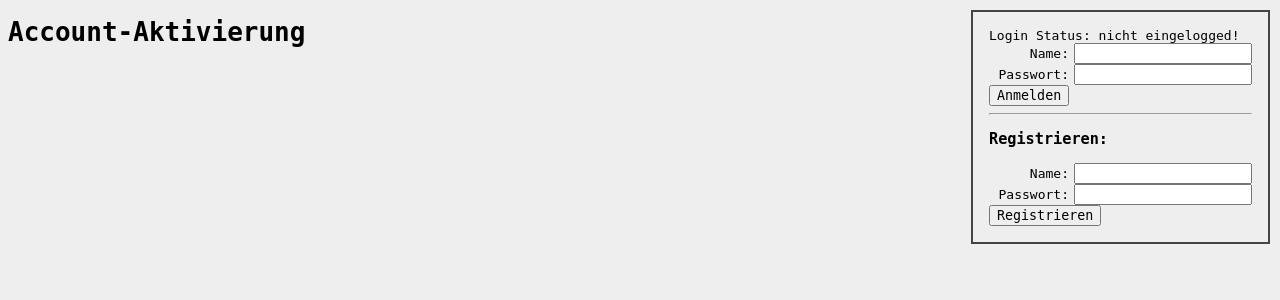
After one commit to Nutzer1548/php_login_session, a PHP site: page /activate.php in a window 1280 px wide. The commit adds this page. Shown: the top 300 px of the page. Run offline with PHP 8.4, Linux system fonts and the light colour scheme.

Commit message:
added no-cache to index.php, for development. [x] realized: bit in mysql works like a nightmare with php. Changed it to tinyint! [x] session.php: cleanup. check for activated account. cleanup activationcode for url-use. added account activation. [x] verification of email / registering user

```diff
--- /dev/null
+++ b/activate.php
@@ -0,0 +1,30 @@
+<!doctype html>
+<html><head><title>Account-aActivation</title>
+<meta charset="UTF-8"/>
+<link rel="stylesheet" type="text/css" href="main.css"/>
+</head><body>
+
+<h1>Account-Aktivierung</h1>
+
+<div>
+<?php
+	$act=@require('pls/activate_account.php');
+	if($act===false){
+		die('ERROR in activation-script. Please contact admin.');
+	}
+	if($act['ok']===true){
+		echo 'Congratulations! Your account is now activated and ready to use.!<br/>Please use the login-form and log in with your login data.';
+	}else{
+		if($act['error']!==null)
+		echo 'Your account couldn\'t be activated.<br/><div class="warning"><span>ERROR:</span> '.$act['error'].'</div>';
+	}
+?>
+</div>
+
+<div id="pls_status">
+<?php
+@include("status.php");
+?>
+</div>
+
+</body></html>
--- a/db_table.sql
+++ b/db_table.sql
@@ -10,7 +10,7 @@ create table users(
 	login_last_date date,
 --	verify_string varchar(128) not null,
 
-	flags bit(1) default 0 not null, -- 0x01 = activated
+	flags tinyint unsigned default 0 not null, -- 0x01 = activated
 
 	primary key (id),
 	unique(login_email)
@@ -42,4 +42,4 @@ create table task_activate_user(
 ) default charset=utf8 collate=utf8_unicode_ci;
 
 insert into task_activate_user (user_id, verify_string) values
-	(1,'yDsNMZiIKLJG9AW2giOeOZwHRt4em/Izk+RyUPBs');
+	(1,'yDsNMZiIKLJG9AW2giOeOZwHRt4em_Izk-RyUPBs');
--- a/index.php
+++ b/index.php
@@ -1,3 +1,8 @@
+<?php
+header("Cache-Control: no-store, no-cache, must-revalidate, max-age=0");
+header("Cache-Control: post-check=0, pre-check=0", false);
+header("Pragma: no-cache");
+?>
 <?php @require_once('pls/session.php'); ?>
 <!doctype html>
 <html><head><title>PhP-Login-Session</title>
--- a/login_form.php
+++ b/login_form.php
@@ -1,10 +1,10 @@
-<form method="post" id="loginform">
+<form action="index.php" method="post" id="loginform">
 	<label for="login_name">Name:</label><input type="text" id="login_name" name="login_name" /><br/>
 	<label for="login_pass">Passwort:</label><input type="password" id="login_pass" name="login_pass" /><br/>
 	<input type="submit" name="login_check" value="Anmelden"/>
 </form>
 <hr/>
-<form method="post" id="regform">
+<form action="index.php" method="post" id="regform">
 	<h3>Registrieren:</h3>
 	<label for="reg_name">Name:</label><input type="text" id="reg_name" name="email" /><br/>
 	<label for="reg_pass">Passwort:</label><input type="password" id="reg_pass" name="password" /><br/>
--- a/main.css
+++ b/main.css
@@ -28,3 +28,17 @@ iframe{
 	text-align:right;
 	margin-right:5px;
 }
+
+.warning{
+	padding:8px 2px;
+	margin:2px -3px;
+	background:ffeeee;
+	border:1px solid #ddcccc;
+	color:#440000;
+	font-size:110%;
+	max-width:250px;
+}
+
+.warning span:first-child{
+	font-weight:bold;
+}
--- a/pls/activate_account.php
+++ b/pls/activate_account.php
@@ -12,30 +12,32 @@ todo: when it's realy important to contact the admin, perhaps contact the admin
 
 function activate_account(){
 	$ret['ok']=false;
-	$ret['error']=null:
+	$ret['error']=null;
 
-	if(!isset($_GET['key']) return $ret;
-	if(!isset($_GET['email']) return $ret;
+	if(!isset($_GET['key'])) return $ret;
+	if(!isset($_GET['email'])) return $ret;
 
 
 	@require_once('db.php');
 
 	$key=@$_GET['key'];
-	$mail=@$_GET['mail'];
+	$email=@$_GET['email'];
 
-	$result=$sql->query('select t.id as t_id, t.user_id, t.verify_string, u.id as u_id, u.login_email from task_activate_user ast join users as u on t.user_id=u.id where t.verify_string="'.$sql->escape_string($key).'" and u.login_email="'.$sql->escape_string($email).'" and u.flags&0x01=0;');
+	//$result=$sql->query('select t.id as t_id, t.user_id, t.verify_string, u.id as u_id, u.login_email from task_activate_user as t join users as u on t.user_id=u.id where t.verify_string="'.$sql->escape_string($key).'" and u.login_email="'.$sql->escape_string($email).'" and u.flags&0x01=0;');
+	$q='select t.id as t_id, t.user_id, t.verify_string, u.id as u_id, u.login_email from task_activate_user as t join users as u on t.user_id=u.id where t.verify_string="'.$sql->escape_string($key).'" and u.login_email="'.$sql->escape_string($email).'" and u.flags&0x01=0;';
+	$result=$sql->query($q);
 
 	if(!is_object($result)){
-		$ret['error']='Unexpected database result'
+		$ret['error']='Unexpected database result: '.$sql->error;
 		return $ret;
 	}
 
-	if($result->num_row==0){
-		$ret['error']='nothing to activate. possibillities: 1) already activated, 2) never registered';
+	if($result->num_rows==0){
+		$ret['error']='nothing to activate. possibillities: 1) already activated, 2) never registered.'.$result->num_rows.'<hr/>'.$q;
 		return $ret;
 	}
 
-	if($result->num_row!=1){
+	if($result->num_rows!=1){
 		$ret['error']='To many entries found. Please contact administrator.';
 		return $ret;
 	}
--- a/pls/session.php
+++ b/pls/session.php
@@ -15,43 +15,16 @@ return: populates $_SESSION with these fields:
 error_reporting(E_ALL);
 ini_set('error_reporting', E_ALL);
 
-
-//@require_once('db_config.php');
+function session(){
 @require_once('db.php');
-
-class Session{
-	public static function instance(){
-		static $inst=null;
-		if($inst===null) $inst=new self;
-		return $inst;
-	}
-	protected static $data;
-	private function __construct(){
 	$session_options=[
 		'name' => 'pls_session',
 	//	'cookie_lifetime' => 3600*24,
 		'cookie_httponly' => true,
 		'use_trans_sid' => false
 	];
-		self::$data['start']=@session_start($session_options);
-	}
-	private function __clone(){}
+	if(false===@session_start($session_options)) die('ERROR: session not startet!');
 
-	public function get($key, $default=null){
-		if(!isset(self::$data[$key])) return $default;
-		return self::$data[$key];
-	}
-
-	public function close(){
-		session_write_close();
-	}
-
-
-}// end Session */
-
-
-// start session
-$s=Session::instance();
 
 	// if $_GET['logout'], destroy session
 	if(isset($_GET['logout'])){
@@ -69,27 +42,22 @@ if(isset($_GET['logout'])){
 		exit;
 	}
 
-// die if not successful
-if($s->get('start',false)===false) die('ERROR: session not startet!');
 
 	$_SESSION['logged_in']=false;
 	$_SESSION['error']=null;
 
-if(isset($_SESSION['user_id'])){
+	if(isset($_SESSION['user_id'])){// logged in
 		$_SESSION['logged_in']=true;
 		$_SESSION['user_name']=$_SESSION['user_name'];
-}else if(isset($_POST['login_check'])){
-	// todo check user-data or login-data
+	}else if(isset($_POST['login_check'])){ // check login data
 		$user_name=@$_POST['login_name'];
 		$user_pass=@$_POST['login_pass'];
-	//$user_pass=password_hash($user_pas);
 
-	$result=$sql->query('select id, login_email, login_pass, login_last_date from users where login_email="'.$sql->escape_string($user_name).'";');
+		$result=$sql->query('select id, login_email, login_pass, login_last_date, flags from users where login_email="'.$sql->escape_string($user_name).'";');
 		if($result===false) $_SESSION['error']='ERROR in db query ... please contact admin.';
 		else if($result===true) $_SESSION['error']='ERROR, db shows unexpected behavier ... please contact admin.';
 		else{
 			$row=$result->fetch_assoc();
-		//if($result->num_rows!=1){
 			if($row===null){
 				$password_ok=password_verify($user_pass, @$row['login_pass']); // to prevent timing attac to find $user_name
 				$_SESSION['error']='login fehlgeschlagen';
@@ -97,6 +65,9 @@ if(isset($_SESSION['user_id'])){
 				$password_ok=password_verify($user_pass, @$row['login_pass']); // to prevent timing attac to find $user_name
 				if(!$password_ok){
 					$_SESSION['error']='login fehlgeschlagen';
+				}else{
+					if((((int)$row['flags'])&0x01)===0){
+						$_SESSION['error']='Your account still needs to be activated. Please check your inbox or your spamfolder, you should have received an activation link.';
 					}else{
 						$_SESSION['logged_in']=true;
 						$_SESSION['user_name']=$row['login_email'];
@@ -107,11 +78,12 @@ if(isset($_SESSION['user_id'])){
 				}
 			}
 		}
+	}
 
 
 // toto: do session stuf
 
-// close session
-$s->close();
-unset($s);
+	session_write_close();
+}// end #session()
+session();
 ?>
--- a/status.php
+++ b/status.php
@@ -1,7 +1,9 @@
-<?php @require_once('pls/session.php'); ?>Login Status:<?php
+<?php
+	@require_once('pls/session.php');
+	if($_SESSION['error']!==null) echo '<div class="warning"><span>Fehler:</span> '.$_SESSION['error'].'</div>';
+?>Login Status: <?php
 if(!$_SESSION['logged_in']){
 	echo 'nicht eingelogged!<br/>';
-	if($_SESSION['error']!==null) echo '<b>Fehler: '.$_SESSION['error'].'</b>';
 	@include('login_form.php');
 }else{
 	//echo 'login-versuch unternommen für '.$_SESSION['logged_in'];
```
Also changed, not shown: pls/register_account.php (+5 -2 lines), readme.txt. Lines whose indentation alone changed are shown as unchanged.
